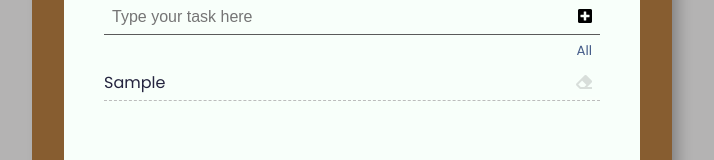
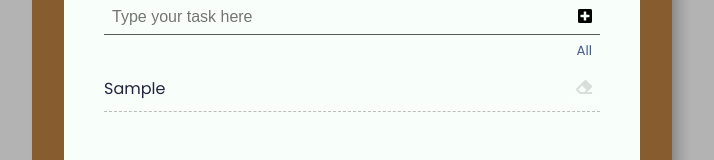
Before and after one commit to diannegabriel/todo-list, a React (Create React App) app: page / in a window 1280 px wide. Both pictures are taken after typing "Sample" into the empty fields and a click on the button 585 px from the left and 175 px from the top of the page. Shown: the part 158-318 px from the top of the page, without its empty margins (0-714 px from the left). Built offline with nearby package versions, Linux system fonts and the light colour scheme; no server answers.

Commit message:
Fix classnames and margin spacings

```diff
--- a/src/App.css
+++ b/src/App.css
@@ -158,6 +158,10 @@ select {
   border-bottom: 1px dashed rgb(188, 188, 188);
 }
 
+.todo-item {
+  margin: 10px 0 10px 0;
+}
+
 .todo-item:hover {
   cursor: pointer;
 }
--- a/src/App.scss
+++ b/src/App.scss
@@ -161,6 +161,11 @@ select {
   overflow-wrap: break-word;
   word-break: break-all;
   border-bottom: 1px dashed rgb(188, 188, 188);
+  // margin: 10px 0 10px 0;
+}
+
+.todo-item {
+  margin: 10px 0 10px 0;
 }
 
 .todo-item:hover {
--- a/src/components/Todo.jsx
+++ b/src/components/Todo.jsx
@@ -18,11 +18,9 @@ const Todo = ({ text, todo, todos, setTodos }) => {
     setTodos(todos.filter((elem) => elem.id !== todo.id));
   };
   return (
-    <>
-
     <div className="todo">
-        <li onClick={handleComplete}>
-          <a className={`todo-item ${todo.completed ? "completed btn" : ""}`}>
+      <li onClick={handleComplete} className="todo-item">
+        <a className={`${todo.completed ? "completed btn" : ""}`}>
           {text}
           <svg
             className={`${todo.completed ? "stroke-active" : "stroke"}`}
@@ -38,7 +36,6 @@ const Todo = ({ text, todo, todos, setTodos }) => {
         </button>
       </div>
     </div>
-    </>
   );
 };
 
```
Also changed, not shown: 1 other file (tests, documents, lock files or other folders). Lines whose indentation alone changed are shown as unchanged.
